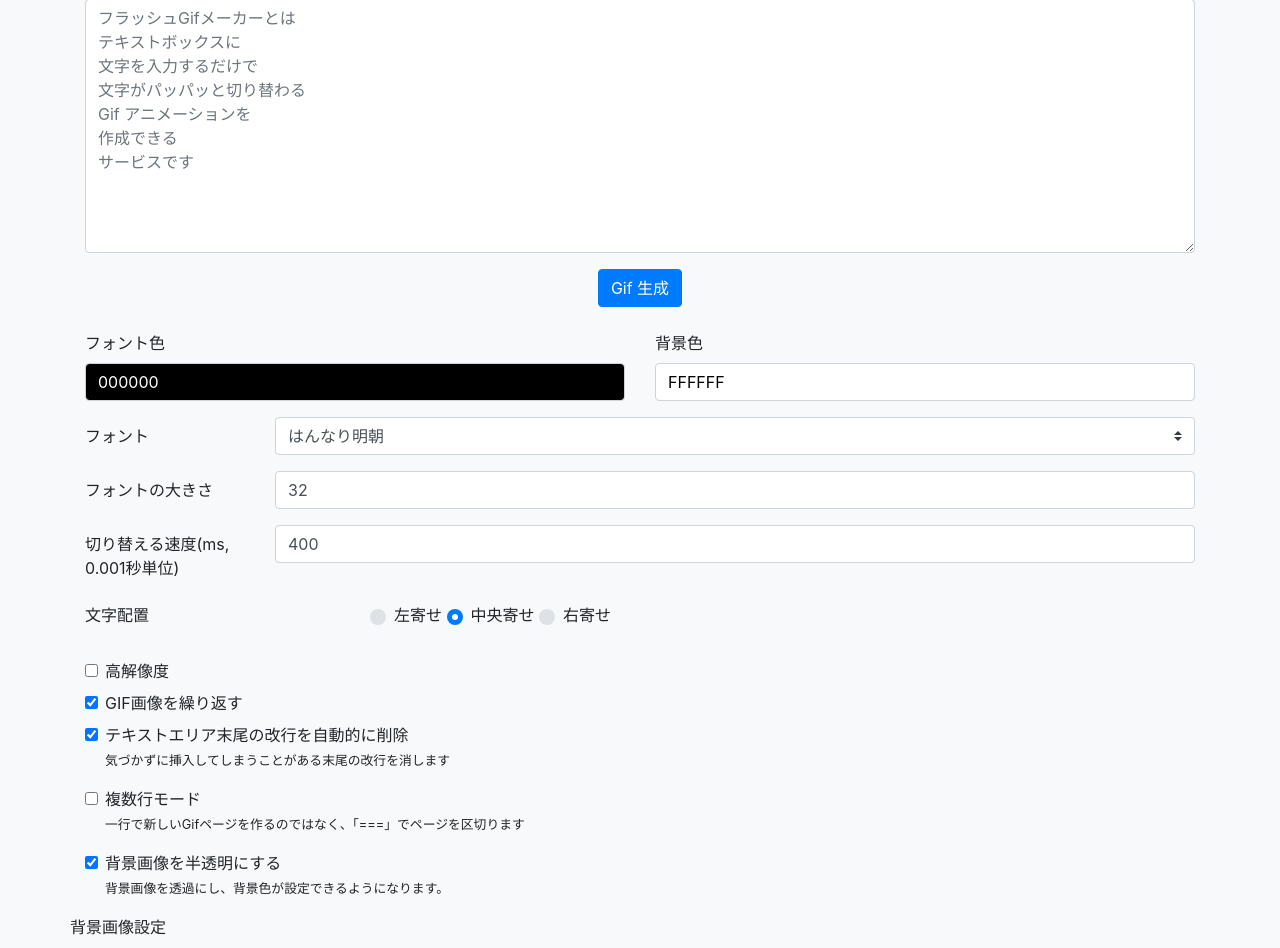
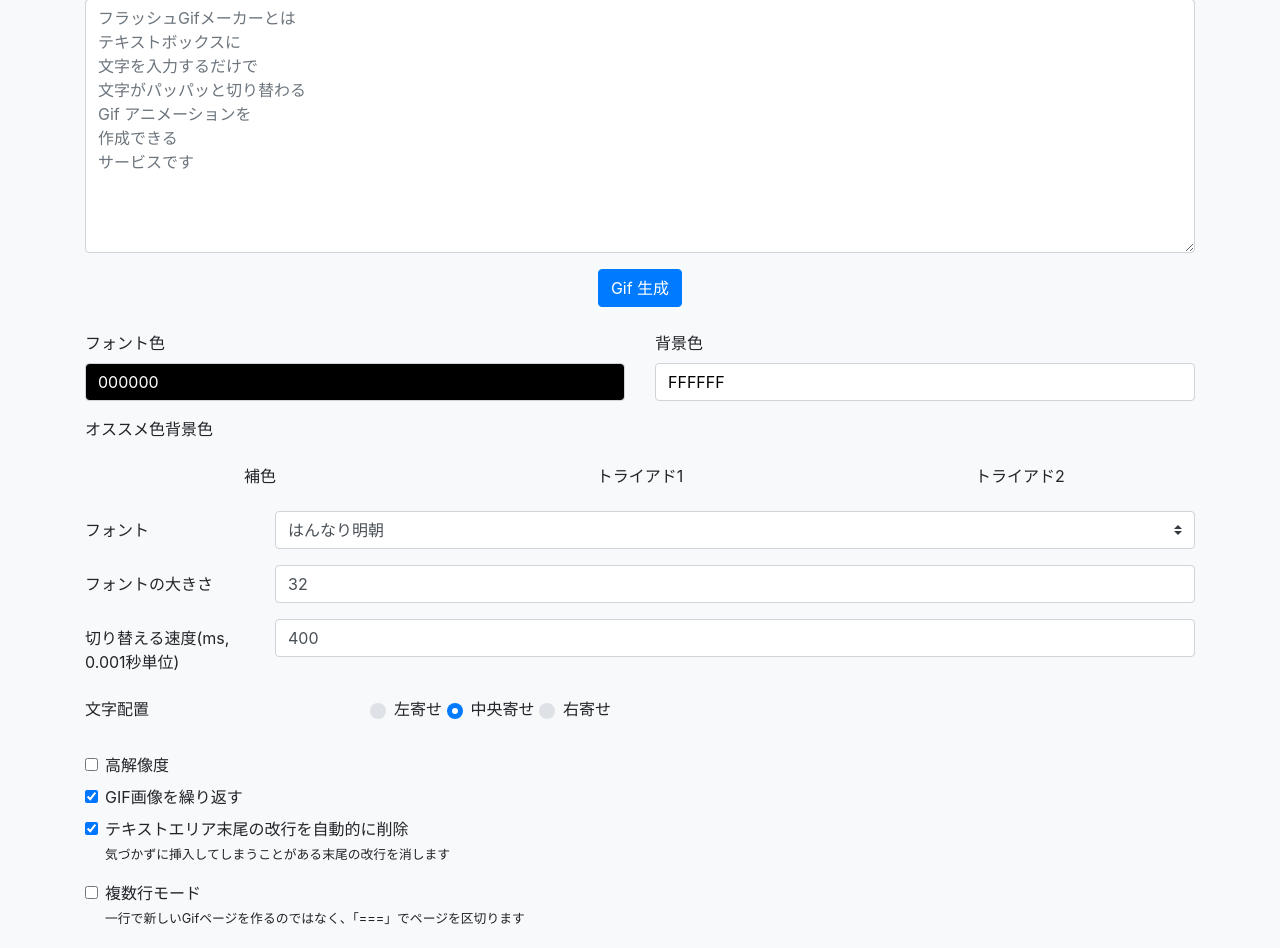
Before and after one commit to Ouvill/gif_creator, a Node project: template views/index.ejs in a window 1280 px wide. Shown: the part 711-1659 px from the top of the page. Run offline with Node 20 templates, Linux system fonts and the light colour scheme; the template is opened without the code that fills it: most values are stand-ins (such as "Sample title", 1, 10 or a date in 2020); grey boxes marked "Sample" are stand-in pictures; some libraries are stand-ins or nearby versions.

Commit message:
オススメ背景色を出現させる

```diff
--- a/public/javascripts/shi_gif.js
+++ b/public/javascripts/shi_gif.js
@@ -1,6 +1,6 @@
 document.addEventListener("DOMContentLoaded", function () {
 
-    var textarea = document.getElementById("shi_textarea");
+    let textarea = document.getElementById("shi_textarea");
     textarea.addEventListener("keydown", function (event) {
         if (event.ctrlKey) {
             if (event.key == "Enter") {
@@ -8,37 +8,238 @@ document.addEventListener("DOMContentLoaded", function () {
             }
         }
     });
+
+    let font_color = document.getElementById("font_color");
+    let complementary_color_div = document.getElementById("complementary_color");
+    let triad_color_1_div = document.getElementById("triad_color_1");
+    let triad_color_2_div = document.getElementById("triad_color_2");
+
+    font_color.addEventListener("change", function () {
+        let complementary_color = get_complementary_color(this.value);
+        console.log("rgb(" + complementary_color.join(',') + ")");
+        complementary_color_div.style.backgroundColor = "rgb(" + complementary_color.join(',') + ")";
+        complementary_color_div.rgb = complementary_color;
+
+        //トライアド
+        let triad_color= get_triad(this.value);
+        console.log("triad_color_1");
+        console.dir(triad_color);
+        triad_color_1_div.style.backgroundColor = "rgb(" + triad_color[0].join(',') + ")";
+        triad_color_1_div.rgb = triad_color[0];
+
+        triad_color_2_div.style.backgroundColor = "rgb(" + triad_color[1].join(',') + ")";
+        triad_color_2_div.rgb = triad_color[1];
+    });
+
+    triad_color_1_div.addEventListener("click", () => {
+        let background_color = document.getElementById("background_color");
+        background_color.style.backgroundColor = "rgb(" + triad_color_1_div.rgb.join(',') + ")";
+        background_color.value = rgb2color(triad_color_1_div.rgb[0], triad_color_1_div.rgb[1], triad_color_1_div.rgb[2]);
+    });
+
+    triad_color_2_div.addEventListener("click", () => {
+        let background_color = document.getElementById("background_color");
+        background_color.style.backgroundColor = "rgb(" + triad_color_2_div.rgb.join(',') + ")";
+        background_color.value = rgb2color(triad_color_2_div.rgb[0], triad_color_2_div.rgb[1], triad_color_2_div.rgb[2]);
+    });
+
+    //補色
+    complementary_color_div.addEventListener("click", () => {
+        let background_color = document.getElementById("background_color");
+        background_color.style.backgroundColor = "rgb(" + complementary_color_div.rgb.join(',') + ")";
+        background_color.value = rgb2color(complementary_color_div.rgb[0], complementary_color_div.rgb[1], complementary_color_div.rgb[2]);
+
+    })
 });
 
+let rgb2color = (r, g, b) => {
+    let toHex = (value) => {
+        let hex = value.toString(16);
+        if (hex.length == 1) {
+            hex = "0" + hex;
+        }
+        return hex;
+    }
+
+    let R = toHex(r);
+    let G = toHex(g);
+    let B = toHex(b);
+
+    return (R + G + B).toUpperCase();
+}
+
+
+let get_triad = (rgb) => {
+    hsv = rgb2hsv(rgb);
+
+    console.log("hsv");
+    console.dir(hsv);
+    let triad_1 = [];
+    let triad_2 = [];
+
+    triad_1[0] = hsv[0] + 120;
+    if (triad_1[0] > 360) {
+        triad_1[0] = triad_1[0] - Math.floor(triad_1[0] / 360) * 360;
+    }
+    triad_1[1] = hsv[1];
+    triad_1[2] = hsv[2];
+
+    triad_2[0] = hsv[0] + 240;
+    if (triad_2[0] > 360) {
+        triad_2[0] = triad_2[0] - Math.floor(triad_2[0] / 360) * 360;
+    }
+    triad_2[1] = hsv[1];
+    triad_2[2] = hsv[2];
+
+    let rgb_triad_1 = hsv2rgb(triad_1[0], triad_1[1], triad_1[2]);
+    let rgb_triad_2 = hsv2rgb(triad_2[0], triad_2[1], triad_2[2]);
+
+    console.log(triad_1);
+    console.dir(triad_1);
+
+    return [rgb_triad_1, rgb_triad_2];
+}
+
+let rgb2hsv = (rgb) => {
+    let color = [];
+    if (rgb.length == 6) {
+        let hex = [
+            rgb.substr(0, 2),
+            rgb.substr(2, 2),
+            rgb.substr(4, 2)
+        ]
+
+        color = {
+            r: parseInt(hex[0], 16) / 255,
+            g: parseInt(hex[1], 16) / 255,
+            b: parseInt(hex[2], 16) / 255
+        }
+    } else if (rgb.length == 3) {
+        color = {
+            r: rgb[0] / 255,
+            g:rgb[1] / 255,
+            b:rgb[2] / 255
+        }
+    }
+
+    let array = [ color.r, color.g ,color.b ]
+    let max = Math.max.apply(null, array);
+    let min = Math.min.apply(null, array);
+    let diff = max - min
+
+    let hsv = {
+        h: 0,
+        s: 0,
+        v: 0
+    }
+    switch (min) {
+        case max:
+            hsv.h = 0;
+            break;
+        case color.r:
+            hsv.h = 60 * (color.b - color.g) / diff + 180;
+            break;
+        case color.g:
+            hsv.h = 60 * (color.r - color.b) / diff + 300;
+            break;
+        case color.b:
+            hsv.h = 60 * (color.g - color.r) / diff + 60;
+            break;
+    }
+
+    hsv.v = max;
+    hsv.s = diff / max;
+
+    return [hsv.h, hsv.s, hsv.v];
+}
+
+let hsv2rgb = (H, S, V) => {
+    //https://en.wikipedia.org/wiki/HSL_and_HSV#From_HSV
+
+    var C = V * S;
+    var Hp = H / 60;
+    var X = C * (1 - Math.abs(Hp % 2 - 1));
+
+    var R, G, B;
+    if (0 <= Hp && Hp < 1) { [R, G, B] = [C, X, 0] };
+    if (1 <= Hp && Hp < 2) { [R, G, B] = [X, C, 0] };
+    if (2 <= Hp && Hp < 3) { [R, G, B] = [0, C, X] };
+    if (3 <= Hp && Hp < 4) { [R, G, B] = [0, X, C] };
+    if (4 <= Hp && Hp < 5) { [R, G, B] = [X, 0, C] };
+    if (5 <= Hp && Hp < 6) { [R, G, B] = [C, 0, X] };
+
+    var m = V - C;
+    [R, G, B] = [R + m, G + m, B + m];
+
+    R = Math.floor(R * 255);
+    G = Math.floor(G * 255);
+    B = Math.floor(B * 255);
+
+    console.log("R:" + R);
+    console.log("G:" + G);
+    console.log("B:" + B);
+
+    return [R, G, B];
+}
+
+let get_complementary_color = (font_color) => {
+    let origin_color = document.getElementById("font_color").value;
+    let hex = [
+        origin_color.substr(0, 2),
+        origin_color.substr(2, 2),
+        origin_color.substr(4, 2)
+    ]
+
+    let color = [
+        parseInt(hex[0], 16),
+        parseInt(hex[1], 16),
+        parseInt(hex[2], 16)
+    ]
+
+    let max = Math.max.apply(null, color);
+    let min = Math.min.apply(null, color);
+
+    let maxmin = max + min
+
+    complementary = [
+        maxmin - color[0],
+        maxmin - color[1],
+        maxmin - color[2]
+    ]
+    return complementary;
+}
+
+
+
 function save() {
-    var textarea = document.getElementById("shi_textarea");
-    var text = textarea.value;
+    let textarea = document.getElementById("shi_textarea");
+    let text = textarea.value;
     if (text == "") {
         text = "フラッシュGifメーカーは\nテキストボックスに\n文字を入力するだけで\n文字がパッパッと映る\nGifアニメーションを\n作成できる\nサービスです"
     }
 
-    var font_size = document.getElementById("font_size").value;
-    var delay = document.getElementById("delay").value;
-    var repeat = document.getElementById("repeat").checked;
+    let font_size = document.getElementById("font_size").value;
+    let delay = document.getElementById("delay").value;
+    let repeat = document.getElementById("repeat").checked;
     repeat ? repeat = 0 : repeat = -1;
-    var high_resolution = document.getElementById("high_resolution").checked;
-    var multiline = document.getElementById("multiline").checked;
-    var del_last_space = document.getElementById("del_last_space").checked;
-    var transparent = document.getElementById("transparent").checked;
-    var font_family = document.getElementById("font_family").value;
-    var font_color = document.getElementById("font_color").value;
-    var background_color = document.getElementById("background_color").value;
-    var font_align = document.getElementById("font_align").font_align.value;
-    var background_img_id = document.getElementById("background_form").background_img.value
+    let high_resolution = document.getElementById("high_resolution").checked;
+    let multiline = document.getElementById("multiline").checked;
+    let del_last_space = document.getElementById("del_last_space").checked;
+    let transparent = document.getElementById("transparent").checked;
+    let font_family = document.getElementById("font_family").value;
+    let font_color = document.getElementById("font_color").value;
+    let background_color = document.getElementById("background_color").value;
+    let font_align = document.getElementById("font_align").font_align.value;
+    let background_img_id = document.getElementById("background_form").background_img.value
 
-    console.log("font_align" +font_align)
+    console.log("font_align" + font_align)
 
-    var post_url = "/api/create_gif";
+    let post_url = "/api/create_gif";
 
-    var xhr = new XMLHttpRequest();
+    let xhr = new XMLHttpRequest();
     xhr.open('POST', post_url);
     xhr.setRequestHeader('content-type', 'application/json;charset=UTF-8');
-    var json = JSON.stringify({
+    let json = JSON.stringify({
         "text": text,
         "font_size": font_size,
         "delay": delay,
@@ -54,26 +255,26 @@ function save() {
         "transparent": transparent
     });
 
-    var generate_btn = document.getElementsByClassName("generate_btn");
-    for (var i = 0; i < generate_btn.length; i++) {
+    let generate_btn = document.getElementsByClassName("generate_btn");
+    for (let i = 0; i < generate_btn.length; i++) {
         generate_btn[i].setAttribute("class", "btn btn-primary row my-2 generate_btn disabled");
     }
     xhr.send(json);
 
     xhr.onreadystatechange = function () {
         if (xhr.readyState === 4 && xhr.status === 200) {
-            var res = JSON.parse(xhr.responseText);
+            let res = JSON.parse(xhr.responseText);
             console.log("res");
             console.dir(res);
 
-            var gif_image = document.getElementById("gif_image");
+            let gif_image = document.getElementById("gif_image");
             gif_image.setAttribute("src", res.url + '?' + new Date().getTime());
 
-            var download_link = document.getElementById("download_btn");
+            let download_link = document.getElementById("download_btn");
             download_link.setAttribute("href", res.download_url);
             download_link.setAttribute("class", "btn btn-primary my-2");
 
-            for (var i = 0; i < generate_btn.length; i++) {
+            for (let i = 0; i < generate_btn.length; i++) {
                 generate_btn[i].setAttribute("class", "btn btn-primary row my-2 generate_btn");
             }
         } else if (xhr.readyState === 4 && xhr.status !== 200) {
--- a/views/index.ejs
+++ b/views/index.ejs
@@ -141,6 +141,16 @@
         <label for="font_color">背景色</label>
         <input class="jscolor form-control color_picker" id="background_color" value="FFFFFF">
       </div>
+    </div>
+    <div class="form-group row">
+      <div class="col-12">
+         オススメ色背景色
+      </div>
+    </div>
+    <div class="form-group row">
+      <div class="col-4 btn" id="complementary_color">補色</div>
+      <div class="col-4 btn" id="triad_color_1">トライアド1</div>
+      <div class="col-4 btn" id="triad_color_2">トライアド2</div>
     </div>
     <div class="form-group row">
       <label for="font_family" class="col-md-2 col-form-label">フォント</label>
```
